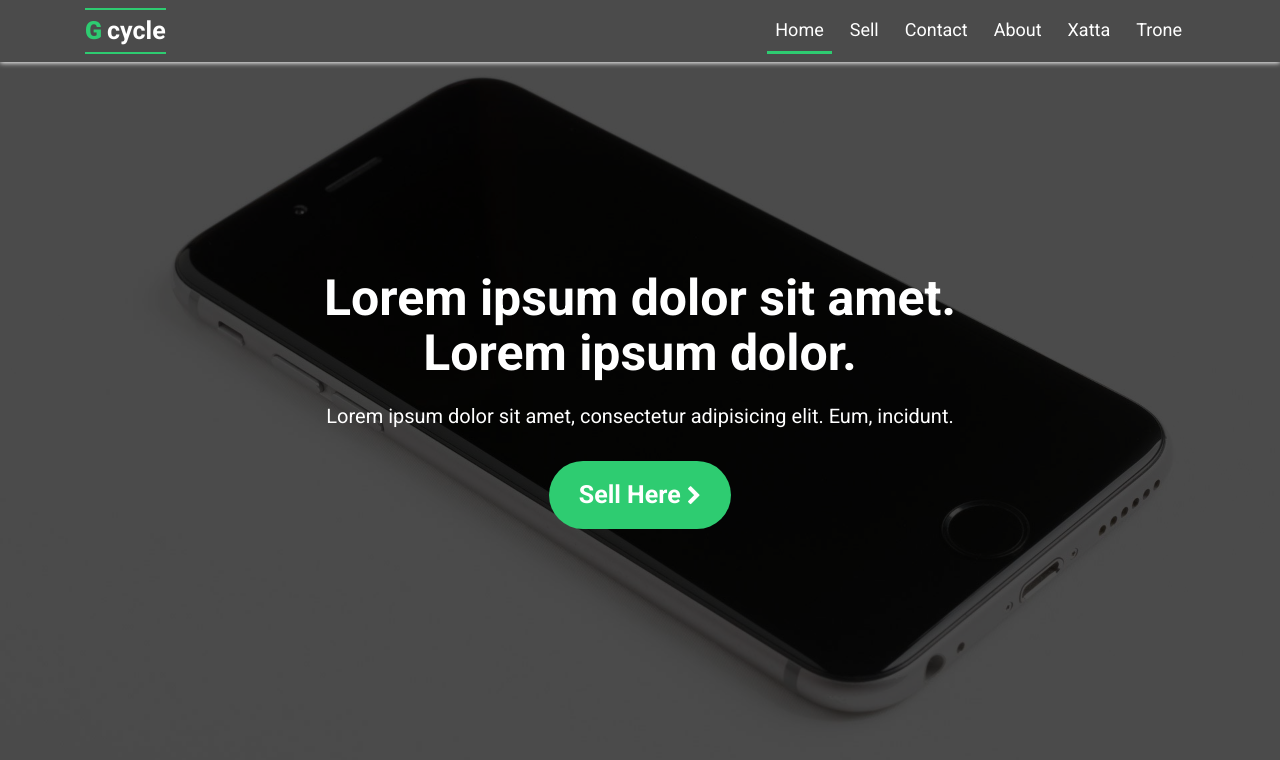
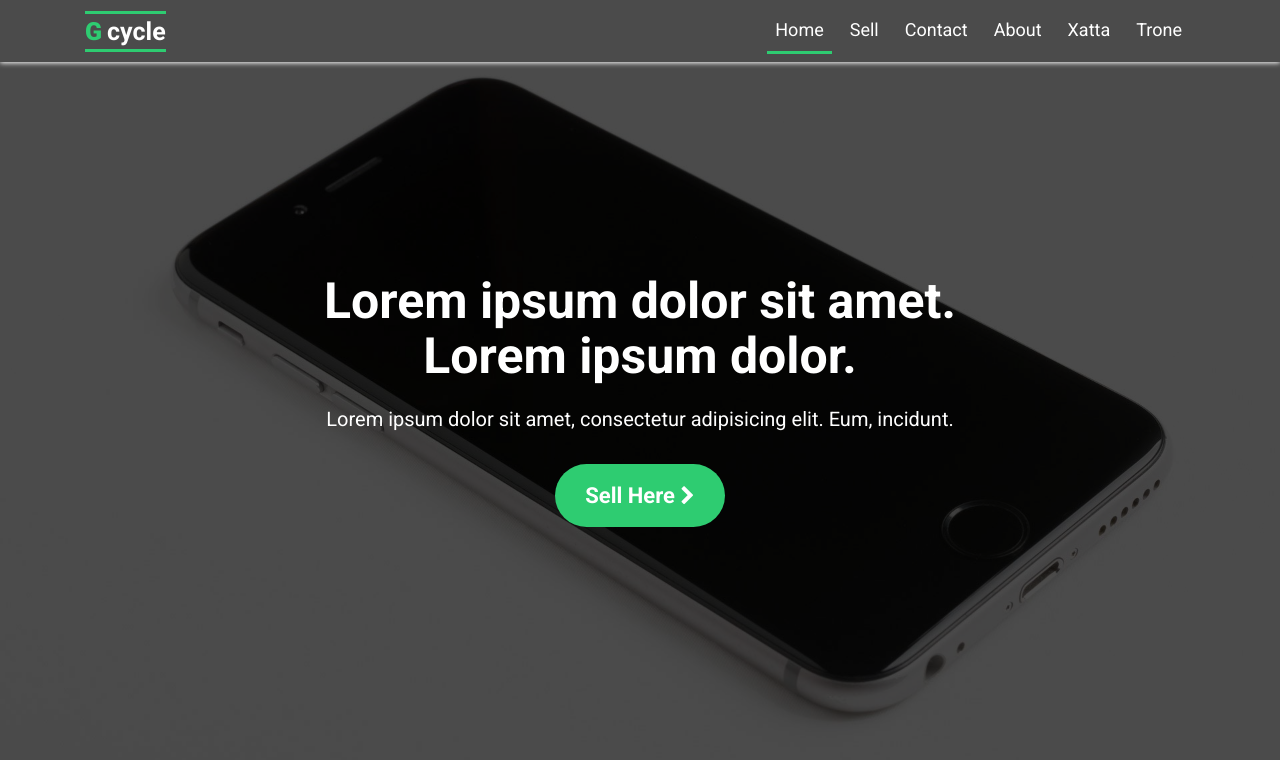
Before and after one commit to Xatta-Trone/G-cycle, a plain HTML site: page index.html in a window 1280 px wide. Drawn offline with Linux system fonts and the light colour scheme.

Commit message:
style fixed

```diff
--- a/css/style.css
+++ b/css/style.css
@@ -4,7 +4,7 @@ html,body{
 	width: 100%;
 }
 body{
-    font-size: 16px;
+    font-size: 18px;
     font-family: 'Roboto', sans-serif;
     /* font-family: 'Nunito', sans-serif; */
     color: #fff;
@@ -34,12 +34,14 @@ a:hover { text-decoration: none }
 
 .xt-nav-brand {
     font-size: 25px;
+    /*font size should be equal to line height*/
+    line-height: 25px;
     text-decoration: none;
     color: #fff;
     font-weight: 700;
-    padding: 2px 0;
-    border-bottom: 2px solid #2ecc71;
-    border-top: 2px solid #2ecc71;
+    padding: 5px 0;
+    border-bottom: 3px solid #2ecc71;
+    border-top: 3px solid #2ecc71;
 }
 .xt-nav-brand span{
     color: #2ecc71;
@@ -108,7 +110,7 @@ a:hover { text-decoration: none }
 
 .sell-btn {
     display: inline-block;
-    font-size: 25px;
+    font-size: 22px;
     background: #2ecc71;
     border-radius: 35px;
     padding: 15px 30px;
@@ -125,9 +127,8 @@ a:hover { text-decoration: none }
 .sell-btn i.fa {
     font-size: 20px;
     transition: 0.3s;
-    padding-left:-1px;
 }
 
 .sell-btn:hover i.fa {
-    padding-left: 10px;
+    padding-left: 8px;
 }
```
